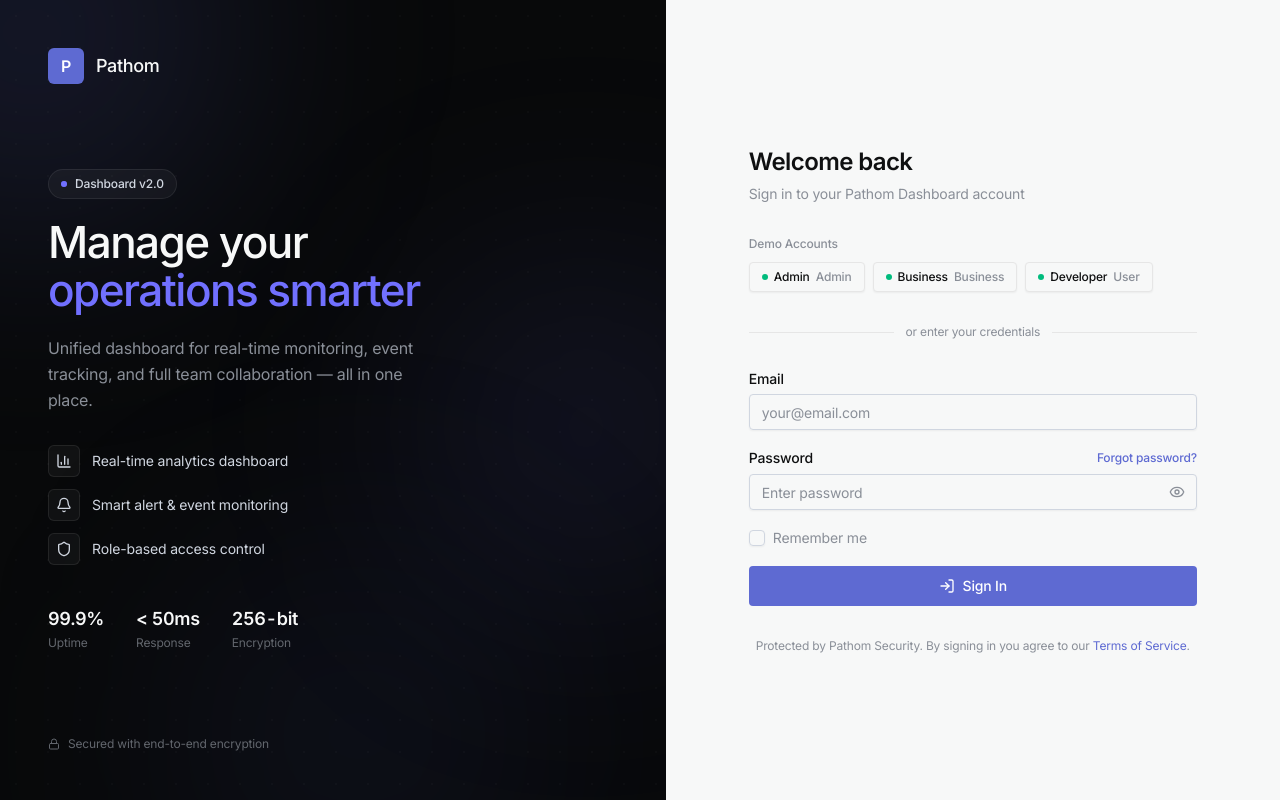
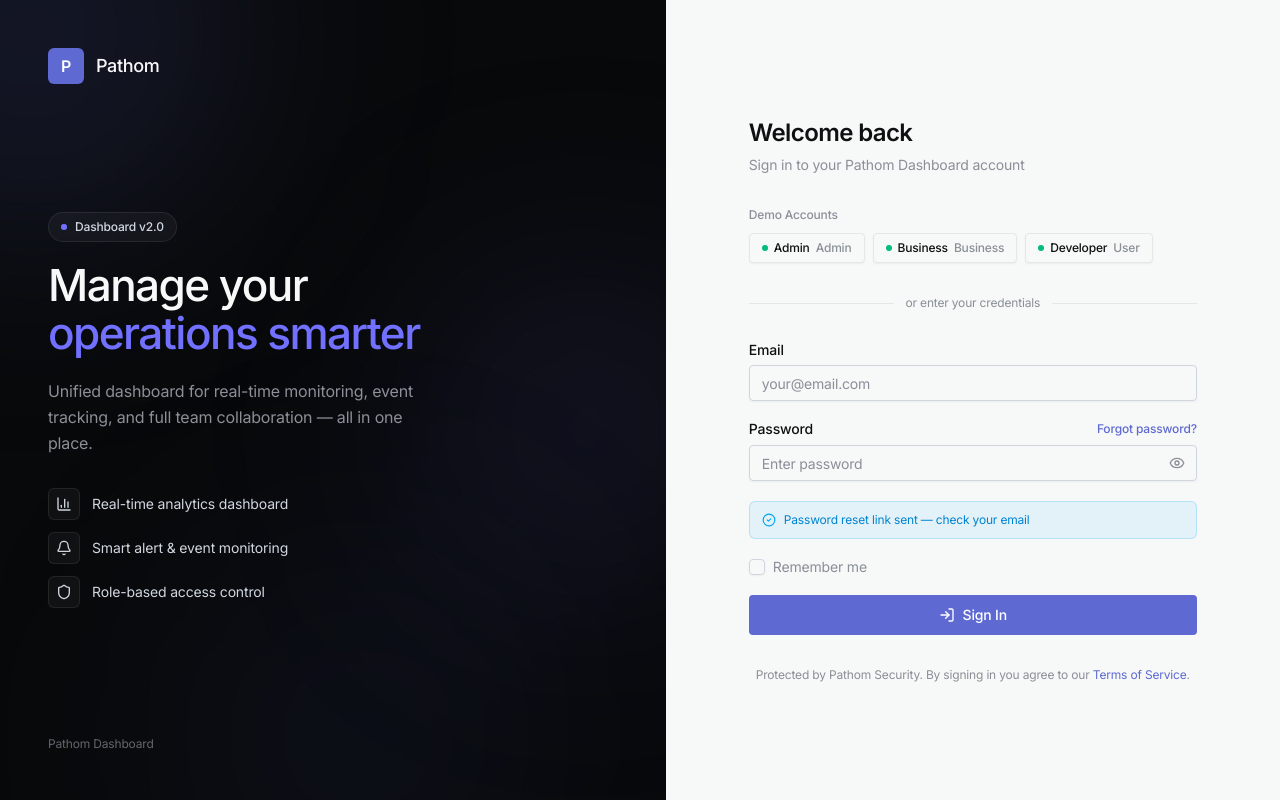
Before and after one commit to PathomKwpn/Dashboard, a React (Vite) app: page /login in a window 1280 px wide. Both pictures are taken after a click on the button "Forgot password?". Built offline with nearby package versions, Linux system fonts and the light colour scheme.

Commit message:
fix bug & fullfill some component

```diff
--- a/src/layouts/sidebar/nav.config.ts
+++ b/src/layouts/sidebar/nav.config.ts
@@ -1,7 +1,6 @@
 import type { LucideIcon } from "lucide-react";
 import {
   LayoutDashboard,
-  AlertTriangle,
   ScrollText,
   Globe,
   FileBarChart2,
--- a/src/pages/Auth/LoginPage.tsx
+++ b/src/pages/Auth/LoginPage.tsx
@@ -10,7 +10,6 @@ import {
   Shield,
   BarChart3,
   Bell,
-  Lock,
   AlertCircle,
   CheckCircle2,
 } from "lucide-react";
@@ -75,6 +74,12 @@ const LoginPage = () => {
   const { login, isLoading, error, isAuthenticated, resetError } = useAuth();
   const [showPassword, setShowPassword] = useState(false);
   const [loginSuccess, setLoginSuccess] = useState(false);
+  const [forgotSent, setForgotSent] = useState(false);
+
+  const handleForgotPassword = () => {
+    setForgotSent(true);
+    setTimeout(() => setForgotSent(false), 4000);
+  };
 
   const form = useForm<LoginFormValues>({
     resolver: zodResolver(loginSchema),
@@ -237,31 +242,6 @@ const LoginPage = () => {
               </div>
             ))}
           </div>
-
-          {/* Stats row */}
-          <div className="flex gap-8 pt-2">
-            {[
-              { value: "99.9%", label: "Uptime" },
-              { value: "< 50ms", label: "Response" },
-              { value: "256-bit", label: "Encryption" },
-            ].map((stat) => (
-              <div key={stat.label}>
-                <p
-                  className="text-lg tabular-nums"
-                  style={{
-                    color: "#f7f8f8",
-                    fontVariationSettings: '"wght" 590',
-                    letterSpacing: "-0.02em",
-                  }}
-                >
-                  {stat.value}
-                </p>
-                <p className="text-xs mt-0.5" style={{ color: "#62666d" }}>
-                  {stat.label}
-                </p>
-              </div>
-            ))}
-          </div>
         </div>
 
         {/* Footer */}
@@ -269,8 +249,7 @@ const LoginPage = () => {
           className="relative z-10 flex items-center gap-2 text-xs"
           style={{ color: "#62666d" }}
         >
-          <Lock className="h-3 w-3" />
-          <span>Secured with end-to-end encryption</span>
+          <span>Pathom Dashboard</span>
         </div>
       </div>
 
@@ -365,6 +344,7 @@ const LoginPage = () => {
                         variant="link"
                         size="sm"
                         className="h-auto p-0 text-xs"
+                        onClick={handleForgotPassword}
                       >
                         Forgot password?
                       </Button>
@@ -400,6 +380,15 @@ const LoginPage = () => {
                   </FormItem>
                 )}
               />
+
+              {forgotSent && (
+                <div className="flex items-center gap-2 rounded-lg border border-sky-500/20 bg-sky-500/8 px-3 py-2.5">
+                  <CheckCircle2 className="h-3.5 w-3.5 text-sky-500 shrink-0" />
+                  <p className="text-xs text-sky-600 dark:text-sky-400">
+                    Password reset link sent — check your email
+                  </p>
+                </div>
+              )}
 
               <FormField
                 control={form.control}
--- a/src/pages/Auth/auth.slice.ts
+++ b/src/pages/Auth/auth.slice.ts
@@ -78,10 +78,10 @@ const authSlice = createSlice({
       .addCase(logoutThunk.pending, (state) => {
         state.isLoading = true;
       })
-      .addCase(logoutThunk.fulfilled, (state) => {
+      .addCase(logoutThunk.fulfilled, () => {
         return { ...initialState, isInitialized: true };
       })
-      .addCase(logoutThunk.rejected, (state) => {
+      .addCase(logoutThunk.rejected, () => {
         // Force logout even on error
         return { ...initialState, isInitialized: true };
       });
@@ -91,7 +91,7 @@ const authSlice = createSlice({
       .addCase(refreshAccessTokenThunk.fulfilled, (state, action) => {
         state.accessToken = action.payload.accessToken;
       })
-      .addCase(refreshAccessTokenThunk.rejected, (state) => {
+      .addCase(refreshAccessTokenThunk.rejected, () => {
         return { ...initialState, isInitialized: true };
       });
   },
--- a/src/pages/Dashboard/DashboardPage.tsx
+++ b/src/pages/Dashboard/DashboardPage.tsx
@@ -70,10 +70,9 @@ const DashboardPage = () => {
     dispatch(fetchRecentAlerts());
   }, [dispatch]);
 
-  const lastUpdated = useMemo(() => {
-    if (!summary?.last_updated) return "-";
-    return moment(summary.last_updated).format("YYYY-MM-DD HH:mm");
-  }, [summary?.last_updated]);
+  const lastUpdated = summary?.last_updated
+    ? moment(summary.last_updated).format("YYYY-MM-DD HH:mm")
+    : "-";
 
   const timeAxis = useMemo(
     () => timeSeries.map((item) => moment(item.detect_time).format("HH:mm")),
@@ -123,7 +122,9 @@ const DashboardPage = () => {
                 <span className="animate-ping absolute inline-flex h-full w-full rounded-full bg-emerald-400 opacity-50" />
                 <span className="relative inline-flex h-2 w-2 rounded-full bg-emerald-500" />
               </span>
-              <span className="text-xs font-medium text-muted-foreground">Live</span>
+              <span className="text-xs font-medium text-muted-foreground">
+                Live
+              </span>
             </div>
 
             <div className="w-px h-5 bg-border" />
--- a/src/pages/Settings/SettingsPage.tsx
+++ b/src/pages/Settings/SettingsPage.tsx
@@ -43,9 +43,9 @@ const SettingsPage = () => {
   const { theme, toggleTheme } = useTheme();
 
   const [displayName, setDisplayName] = useState(user?.name ?? "");
-  const [notifyAlerts,  setNotifyAlerts]  = useState(true);
+  const [notifyAlerts, setNotifyAlerts] = useState(true);
   const [notifyReports, setNotifyReports] = useState(false);
-  const [notifySystem,  setNotifySystem]  = useState(true);
+  const [notifySystem, setNotifySystem] = useState(true);
   const [saved, setSaved] = useState(false);
 
   const handleSave = () => {
@@ -57,7 +57,9 @@ const SettingsPage = () => {
     <div className="min-h-full bg-background">
       <div className="border-b border-border/40">
         <div className="max-w-3xl mx-auto px-6 py-5">
-          <h1 className="text-xl font-semibold tracking-tight text-foreground">Settings</h1>
+          <h1 className="text-xl font-semibold tracking-tight text-foreground">
+            Settings
+          </h1>
           <p className="text-sm text-muted-foreground mt-0.5">
             Manage your account preferences and system configuration
           </p>
@@ -101,7 +103,9 @@ const SettingsPage = () => {
               </div>
             </div>
             <div className="space-y-1.5">
-              <label className="text-[11px] font-medium text-muted-foreground">Email</label>
+              <label className="text-[11px] font-medium text-muted-foreground">
+                Email
+              </label>
               <Input
                 value={user?.email ?? ""}
                 readOnly
@@ -130,9 +134,12 @@ const SettingsPage = () => {
           <CardContent className="px-5 py-5">
             <div className="flex items-center justify-between">
               <div>
-                <p className="text-[12px] font-medium text-foreground">Dark Mode</p>
+                <p className="text-[12px] font-medium text-foreground">
+                  Dark Mode
+                </p>
                 <p className="text-[11px] text-muted-foreground/70 mt-0.5">
-                  Currently using <span className="font-medium">{theme}</span> theme
+                  Currently using <span className="font-medium">{theme}</span>{" "}
+                  theme
                 </p>
               </div>
               <Toggle checked={theme === "dark"} onChange={toggleTheme} />
@@ -145,7 +152,9 @@ const SettingsPage = () => {
           <CardHeader className="gap-0 px-5 pt-5 pb-3 border-b border-border/30">
             <div className="flex items-center gap-2">
               <Bell className="h-4 w-4 text-muted-foreground" />
-              <CardTitle className="text-[13px] font-590">Notifications</CardTitle>
+              <CardTitle className="text-[13px] font-590">
+                Notifications
+              </CardTitle>
             </div>
             <CardDescription className="text-[11px] mt-0.5 ml-6">
               Configure alert and report notifications
@@ -154,14 +163,33 @@ const SettingsPage = () => {
 
           <CardContent className="px-5 py-5 space-y-4">
             {[
-              { label: "Security Alerts",  desc: "Critical and high-risk events",       value: notifyAlerts,   set: setNotifyAlerts   },
-              { label: "Report Ready",     desc: "When a scheduled report is ready",    value: notifyReports,  set: setNotifyReports  },
-              { label: "System Messages",  desc: "Maintenance and system updates",      value: notifySystem,   set: setNotifySystem   },
+              {
+                label: "Security Alerts",
+                desc: "Critical and high-risk events",
+                value: notifyAlerts,
+                set: setNotifyAlerts,
+              },
+              {
+                label: "Report Ready",
+                desc: "When a scheduled report is ready",
+                value: notifyReports,
+                set: setNotifyReports,
+              },
+              {
+                label: "System Messages",
+                desc: "Maintenance and system updates",
+                value: notifySystem,
+                set: setNotifySystem,
+              },
             ].map(({ label, desc, value, set }) => (
               <div key={label} className="flex items-center justify-between">
                 <div>
-                  <p className="text-[12px] font-medium text-foreground">{label}</p>
-                  <p className="text-[11px] text-muted-foreground/70 mt-0.5">{desc}</p>
+                  <p className="text-[12px] font-medium text-foreground">
+                    {label}
+                  </p>
+                  <p className="text-[11px] text-muted-foreground/70 mt-0.5">
+                    {desc}
+                  </p>
                 </div>
                 <Toggle checked={value} onChange={set} />
               </div>
@@ -174,7 +202,9 @@ const SettingsPage = () => {
           <CardHeader className="gap-0 px-5 pt-5 pb-3 border-b border-border/30">
             <div className="flex items-center gap-2">
               <Database className="h-4 w-4 text-muted-foreground" />
-              <CardTitle className="text-[13px] font-590">Data & Storage</CardTitle>
+              <CardTitle className="text-[13px] font-590">
+                Data & Storage
+              </CardTitle>
             </div>
             <CardDescription className="text-[11px] mt-0.5 ml-6">
               Log retention and data export settings
@@ -194,12 +224,6 @@ const SettingsPage = () => {
                 max={365}
               />
             </div>
-            <div className="pt-1">
-              <Button variant="outline" size="sm" className="text-[12px]">
-                <Shield className="h-3.5 w-3.5 mr-1.5" />
-                Export My Data
-              </Button>
-            </div>
           </CardContent>
         </Card>
 
@@ -208,7 +232,11 @@ const SettingsPage = () => {
           <Button variant="ghost" size="sm" className="text-[12px]">
             Reset to defaults
           </Button>
-          <Button size="sm" className="text-[12px] min-w-20" onClick={handleSave}>
+          <Button
+            size="sm"
+            className="text-[12px] min-w-20"
+            onClick={handleSave}
+          >
             {saved ? "Saved!" : "Save changes"}
           </Button>
         </div>
```
Also changed, not shown: src/pages/LogExplorer/logExplorer.slice.ts (+79 -46 lines).
